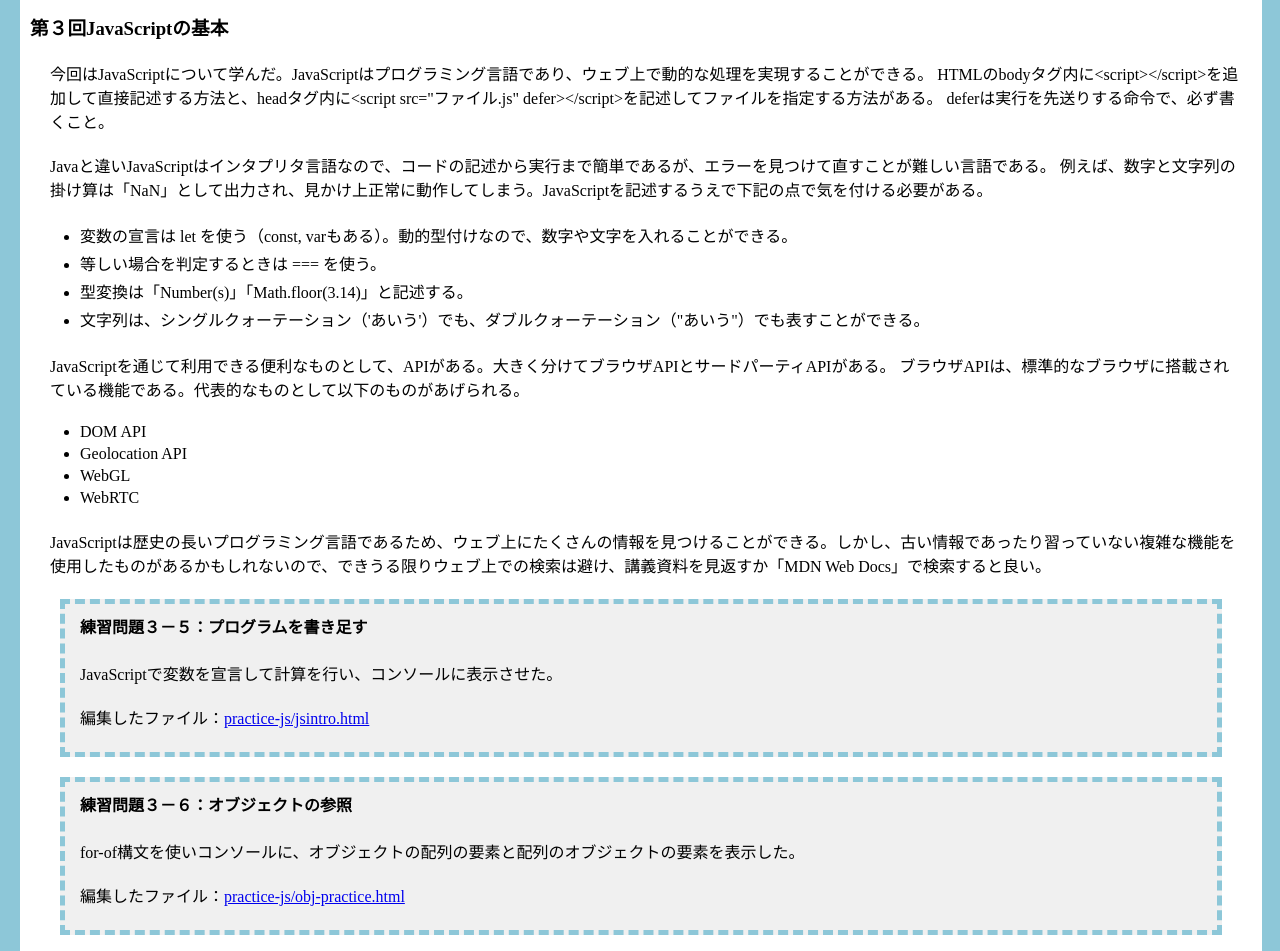
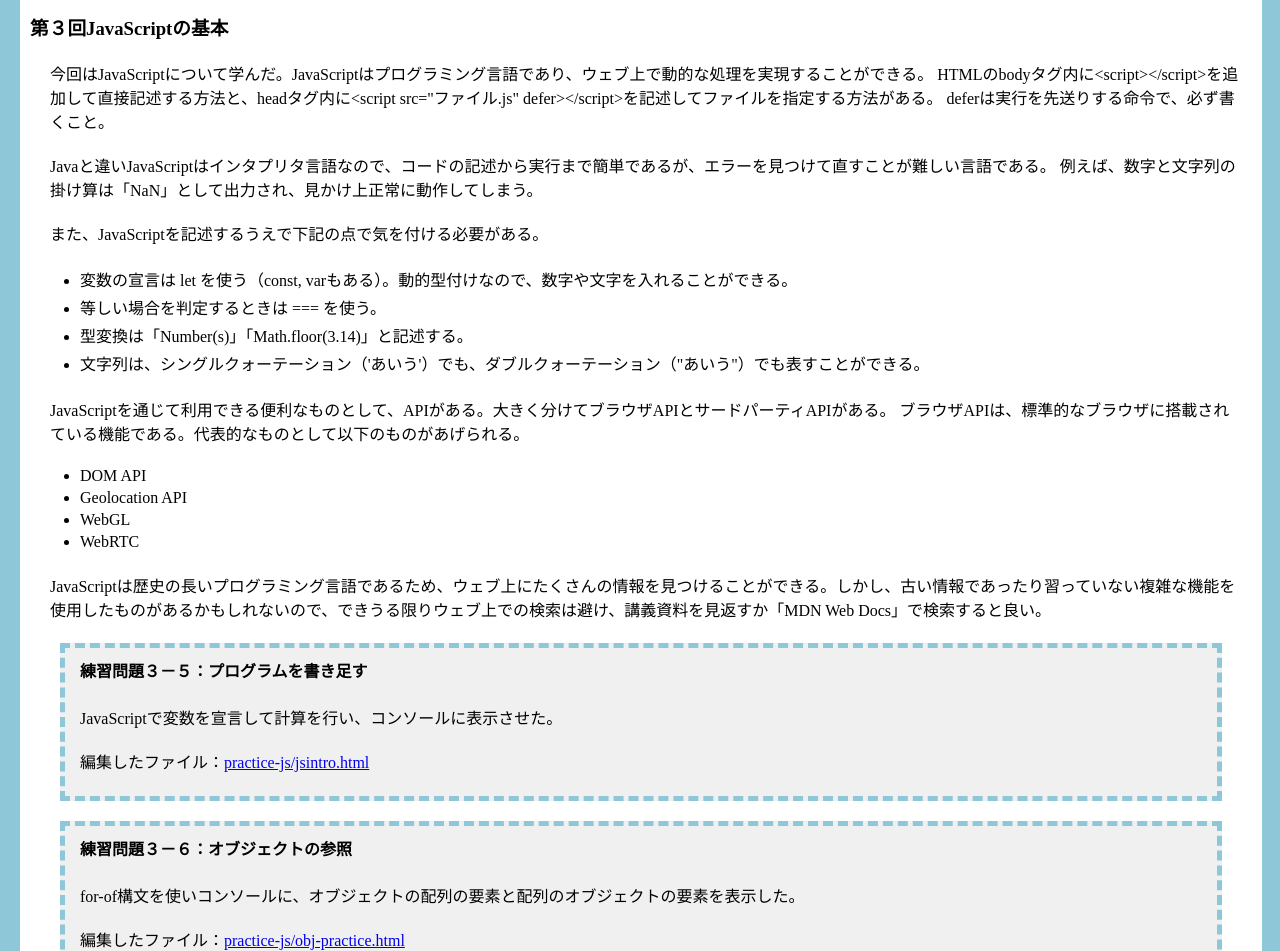
Before and after one commit to G184402021/medialabo, a plain HTML site: page index.html in a window 1280 px wide. Shown: the part 3286-4237 px from the top of the page. Drawn offline with Linux system fonts and the light colour scheme.

Commit message:
修正（140-160）

```diff
--- a/index.html
+++ b/index.html
@@ -138,8 +138,9 @@
     </p>
     <p>
       Javaと違いJavaScriptはインタプリタ言語なので、コードの記述から実行まで簡単であるが、エラーを見つけて直すことが難しい言語である。
-      例えば、数字と文字列の掛け算は「NaN」として出力され、見かけ上正常に動作してしまう。JavaScriptを記述するうえで下記の点で気を付ける必要がある。
+      例えば、数字と文字列の掛け算は「NaN」として出力され、見かけ上正常に動作してしまう。
     </p>
+    <p>また、JavaScriptを記述するうえで下記の点で気を付ける必要がある。</p>
     <ul>
       <li>変数の宣言は let を使う（const, varもある）。動的型付けなので、数字や文字を入れることができる。</li>
       <li>等しい場合を判定するときは === を使う。</li>
```
